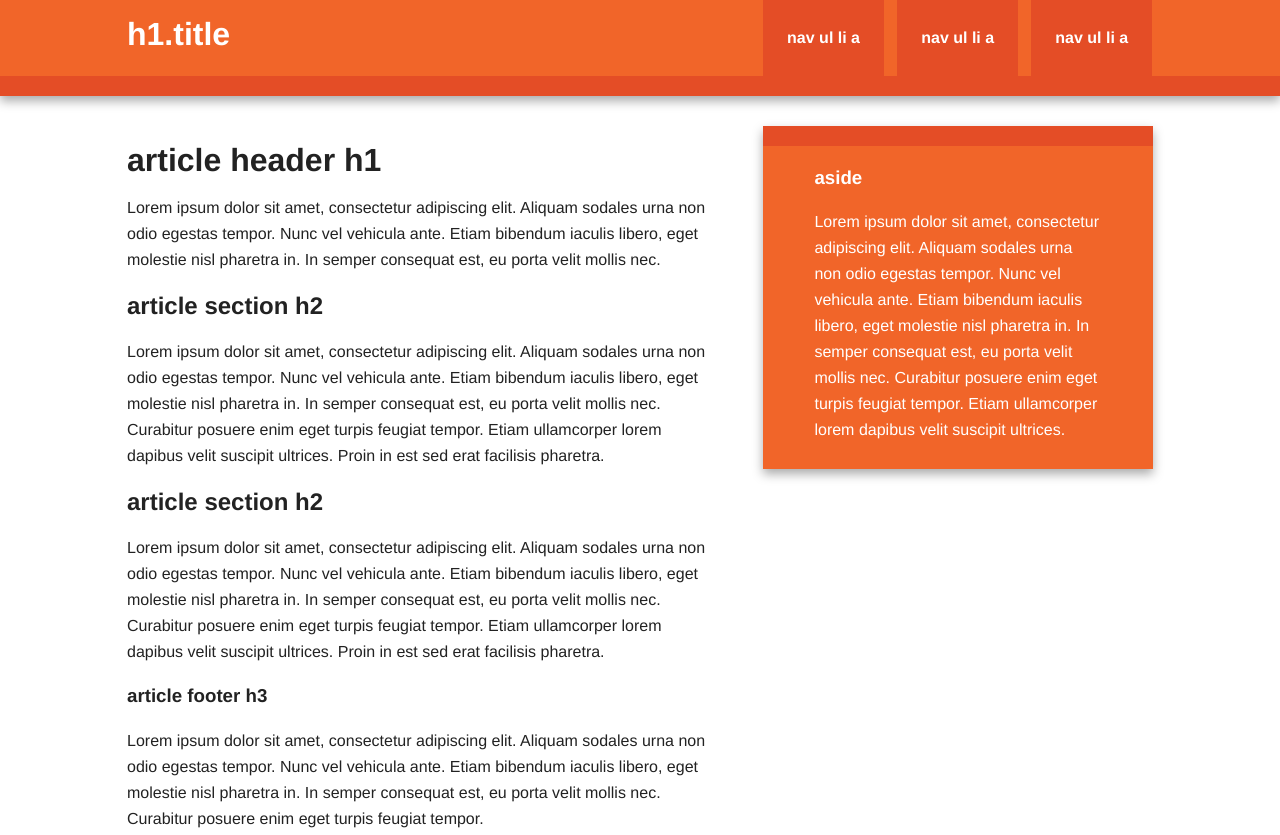
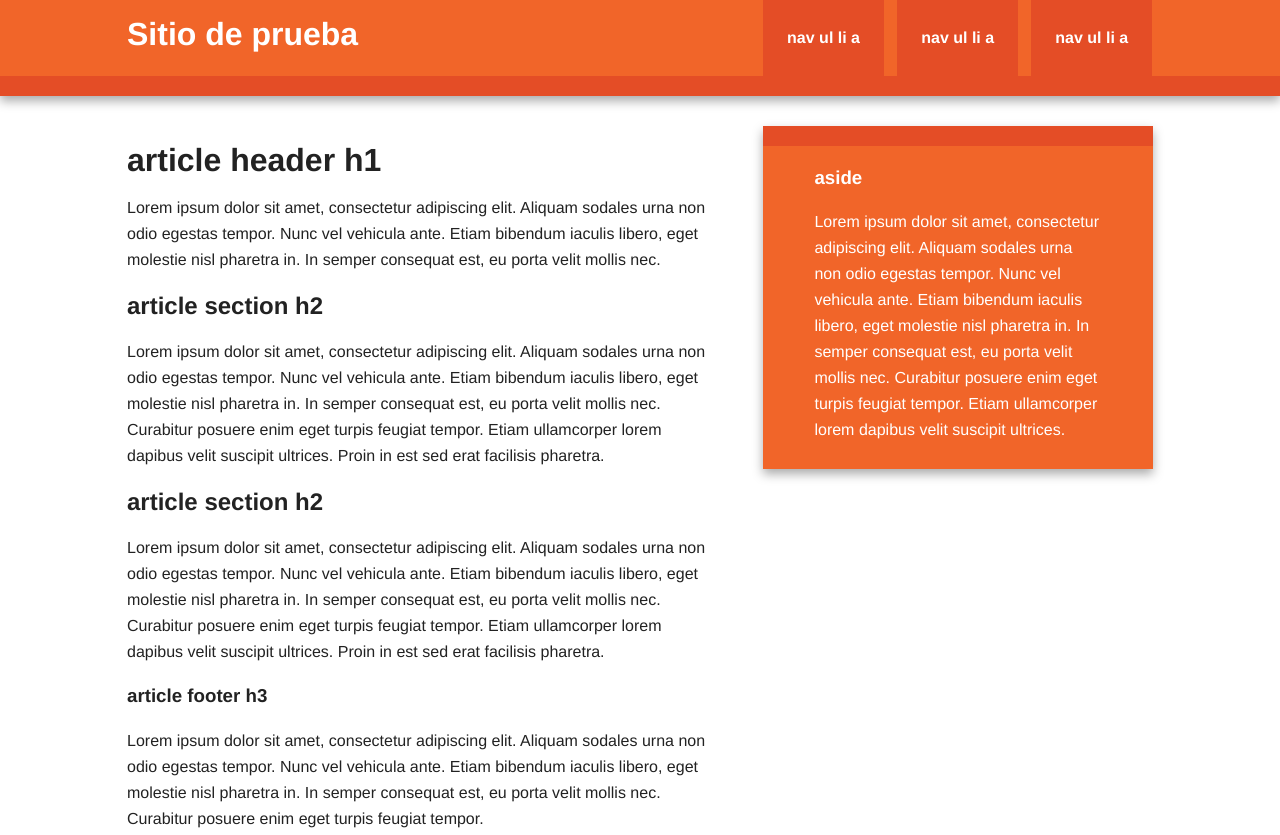
Before and after one commit to dennisgonzazep/trabajo2_Dennis_Gonzalez, a plain HTML site: page index.html in a window 1280 px wide. Shown: the top 835 px of the page. Drawn offline with nearby package versions, Linux system fonts and the light colour scheme.

Commit message:
Segundo commit

```diff
--- a/index.html
+++ b/index.html
@@ -6,7 +6,7 @@
     <head>
         <meta charset="utf-8">
         <meta http-equiv="X-UA-Compatible" content="IE=edge,chrome=1">
-        <title>Mi Sitio Webgit ad</title>
+        <title>Mi Sitio Web</title>
         <meta name="description" content="">
         <meta name="viewport" content="width=device-width, initial-scale=1">
         <link rel="apple-touch-icon" href="apple-touch-icon.png">
@@ -23,7 +23,7 @@
 
         <div class="header-container">
             <header class="wrapper clearfix">
-                <h1 class="title">h1.title</h1>
+                <h1 class="title">Sitio de prueba</h1>
                 <nav>
                     <ul>
                         <li><a href="#">nav ul li a</a></li>
```
